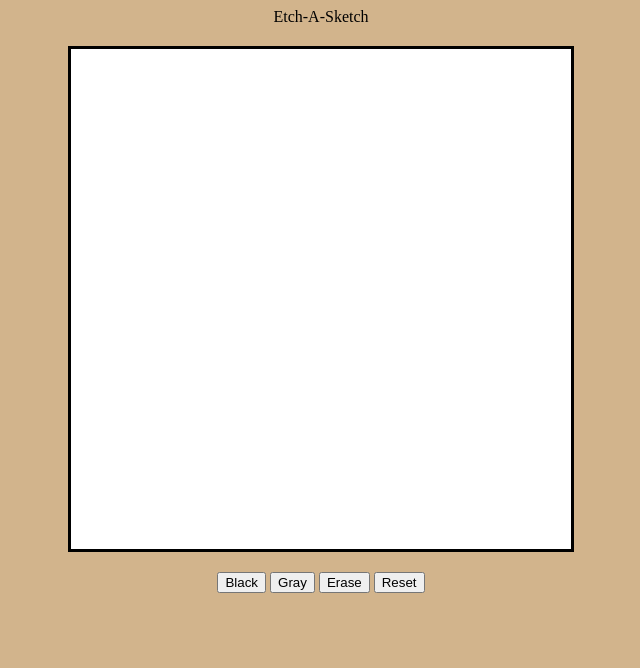
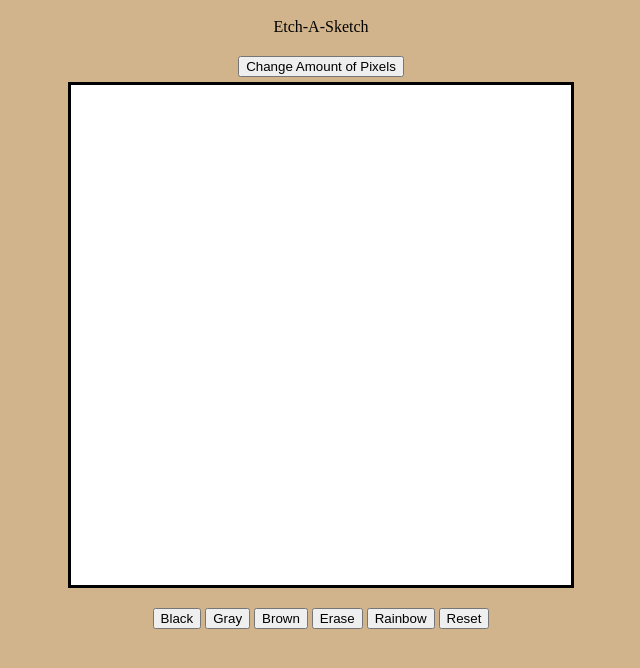
Before and after one commit to AnisYahya1/etch-a-sketch, a plain HTML site: page index.html in a window 1280 px wide. Shown: the whole page, without its empty margins (319-959 px from the left). Drawn offline with Linux system fonts and the light colour scheme.

Commit message:
Finished Etch-A-Sketch Project

```diff
--- a/index.html
+++ b/index.html
@@ -11,12 +11,18 @@
 <body>
     <div class="flex-container">
         <div class="title">Etch-A-Sketch</div>
+        <div class="pixel-changer">
+            <button onclick = "pixelChanger()"> Change Amount of Pixels</button>
+        </div>
         <div class="grid-square"></div>
         <div class="buttons">
-            <button>Black</button>
-            <button>Gray</button>
-            <button>Erase</button>
-            <button>Reset</button>
+            <button onclick = "addingFunctionality('black')">Black</button>
+            <button onclick = "addingFunctionality('gray')">Gray</button>
+            <button onclick = "addingFunctionality('brown')">Brown</button>
+            <button onclick = "addingFunctionality('white')">Erase</button>
+            <button onclick = "addingFunctionality('rainbow')">Rainbow</button>
+
+            <button onclick = "reset()" >Reset</button>
         </div>
 
     </div>
--- a/script.js
+++ b/script.js
@@ -1,11 +1,11 @@
 const grid = document.querySelector('.grid-square');
 
-
-for (let i = 0; i < 16; i++) {
+function creatingGrid(amount) {
+    for (let i = 0; i < amount; i++) {
         const row = document.createElement('div');
         row.classList.add('row');
         row.style.cssText = 'display: flex; flex-wrap: wrap;';
-    for (let i = 0; i < 16; i++) {
+        for (let i = 0; i < amount; i++) {
             const col = document.createElement('div');
             col.classList.add('col');
             col.style.cssText = 'flex-basis: 100%; background-color: white;';
@@ -13,3 +13,44 @@ for (let i = 0; i < 16; i++) {
         }
         grid.appendChild(row);
     }
+    addingFunctionality();
+}
+
+function pixelChanger() {
+    amount = prompt("Enter Amount of Pixels");
+    const col = document.querySelectorAll(".col");
+    const row = document.querySelectorAll(".row");
+    row.forEach((row) => {
+        grid.removeChild(row);
+    });
+    creatingGrid(amount);
+    addingFunctionality();
+}
+
+function addingFunctionality(color = "black") {
+    const col = document.querySelectorAll(".col");
+    if (color == "rainbow") {
+        col.forEach((col) => {
+            col.addEventListener("mouseenter", (e) => {
+                e.target.style.background = `hsl(${Math.random() * 360}, 100%, 50%`;
+            });
+        });
+    }
+    else {
+        col.forEach((col) => {
+            col.addEventListener("mouseenter", (e) => {
+                e.target.style.background = color;
+            });
+        });
+    }
+}
+
+function reset() {
+    const col = document.querySelectorAll(".col");
+    col.forEach((col) => {
+        col.style.background = "white";
+    })
+}
+
+
+creatingGrid(16);
--- a/styles.css
+++ b/styles.css
@@ -22,8 +22,13 @@ body {
     border-color: rgba(0, 0, 0, 0);
 }
 .title {
+    margin-top: 10px;
     margin-bottom: 20px;
 }
 .buttons {
     margin-top: 20px;
 }
+
+.pixel-changer {
+    margin-bottom: 5px;
+}
```
Lines whose indentation alone changed are shown as unchanged.
